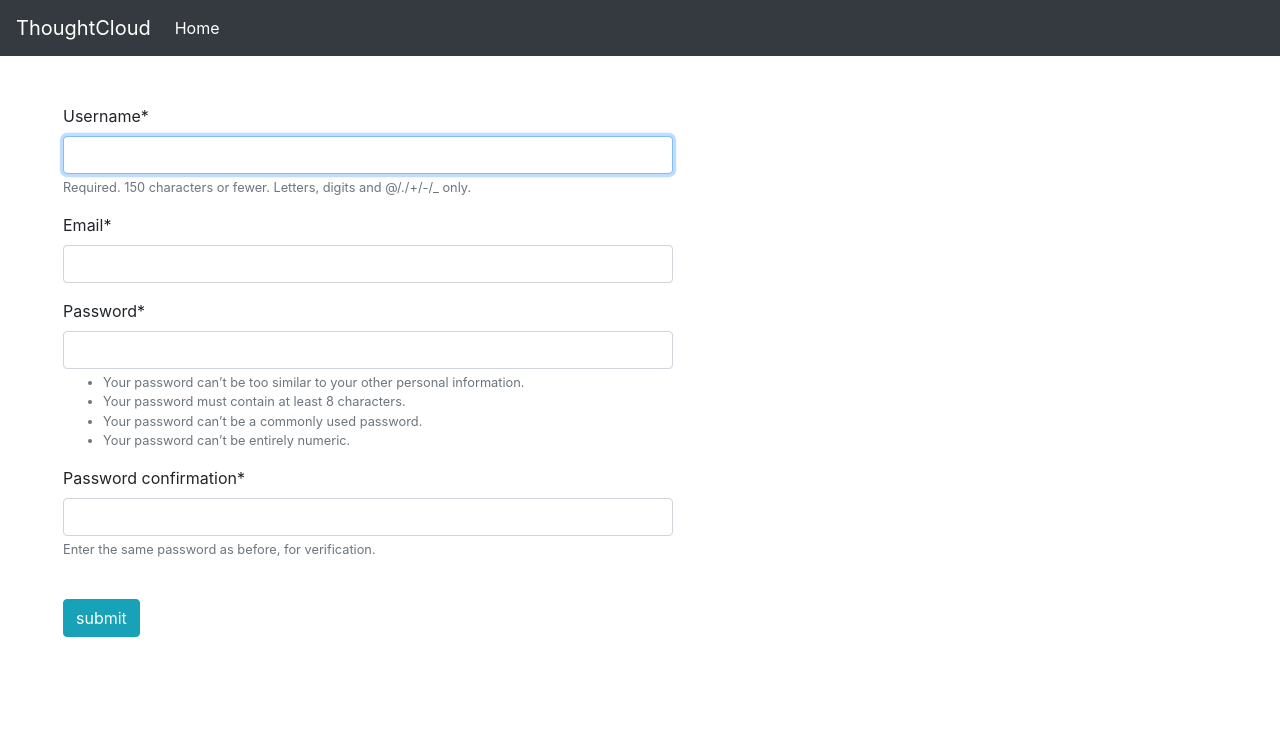
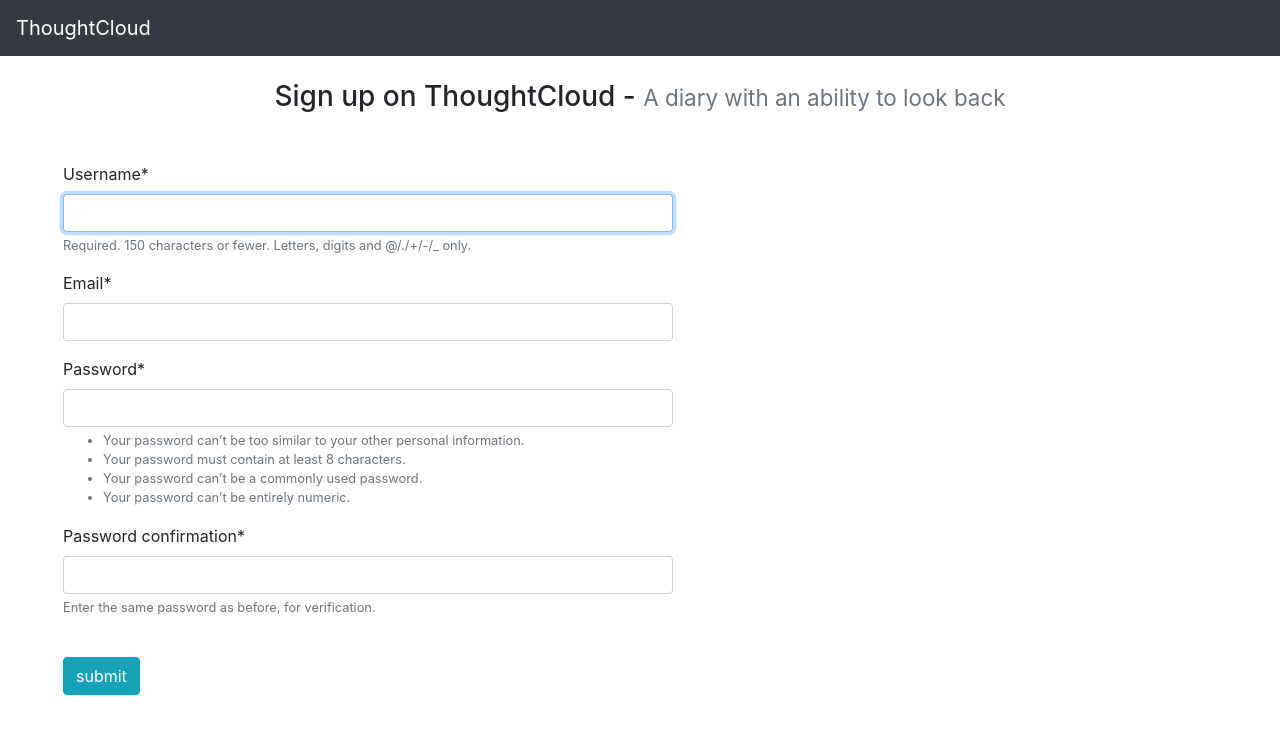
Before and after one commit to shakirul360/django-TCloud, a Django app: page /account/sign in a window 1280 px wide. Shown: the top 734 px of the page. Run offline with Django 3.2, Linux system fonts and the light colour scheme; some libraries are stand-ins or nearby versions.

Commit message:
completed retro form. Only css and href links required for login and sign htmls

```diff
--- a/django-project/thoughtcloud/users_app/templates/register.html
+++ b/django-project/thoughtcloud/users_app/templates/register.html
@@ -18,10 +18,10 @@
     <span class="navbar-toggler-icon"></span>
   </button>
   <div class="collapse navbar-collapse" id="navbarTogglerDemo01">
-    <a class="navbar-brand" href="#">ThoughtCloud</a>
+    <a class="navbar-brand" href= "">ThoughtCloud</a>
     <ul class="navbar-nav mr-auto mt-2 mt-lg-0">
       <li class="nav-item active">
-        <a class="nav-link" href="#">Home <span class="sr-only">(current)</span></a>
+        <!-- <a class="nav-link" href="#">Home <span class="sr-only">(current)</span></a> -->
       </li>
     </ul>
     <form class="form-inline my-2 my-lg-0">
@@ -32,11 +32,15 @@
 
 {% load crispy_forms_tags %}
 
+<div class="column">
+    <div class=" mx-auto">
 
-{% block title %}
-    <title>ThoughtCloud</title>
-{% endblock title %}
       <body>
+      <br>
+        <h3 class="text-center">
+          Sign up on ThoughtCloud -
+            <small class="text-muted">A diary with an ability to look back</small>
+        </h3>
       {% block content %}
           <div class = "regform">
                   <section >
@@ -53,6 +57,8 @@
                   </div>
 
       {% endblock content %}
+    </div>
+
 
 </body>
 </html>
--- a/django-project/thoughtcloud/users_app/urls.py
+++ b/django-project/thoughtcloud/users_app/urls.py
@@ -10,7 +10,7 @@ from django.contrib.auth import views as auth_views
 urlpatterns = [
     path('sign', views.sign, name = 'sign'),
     path('login', auth_views.LoginView.as_view(template_name = 'log.html'), name = 'login'),
-    path('logout', auth_views.LogoutView.as_view(template_name = 'logout.html'), name = 'logout'),
+    path('logout', auth_views.LogoutView.as_view(template_name = 'index.html'), name = 'logout'),
 
 
 ] + static(settings.STATIC_URL, document_root = settings.STATIC_ROOT)
```
Also changed, not shown: django-project/thoughtcloud/retrospection/views.py (+6 -6 lines), django-project/thoughtcloud/users_app/templates/log.html (+13 -2 lines), django-project/thoughtcloud/users_app/templates/login.html (+7 -1 lines), django-project/thoughtcloud/db.sqlite3. Lines whose indentation alone changed are shown as unchanged.
